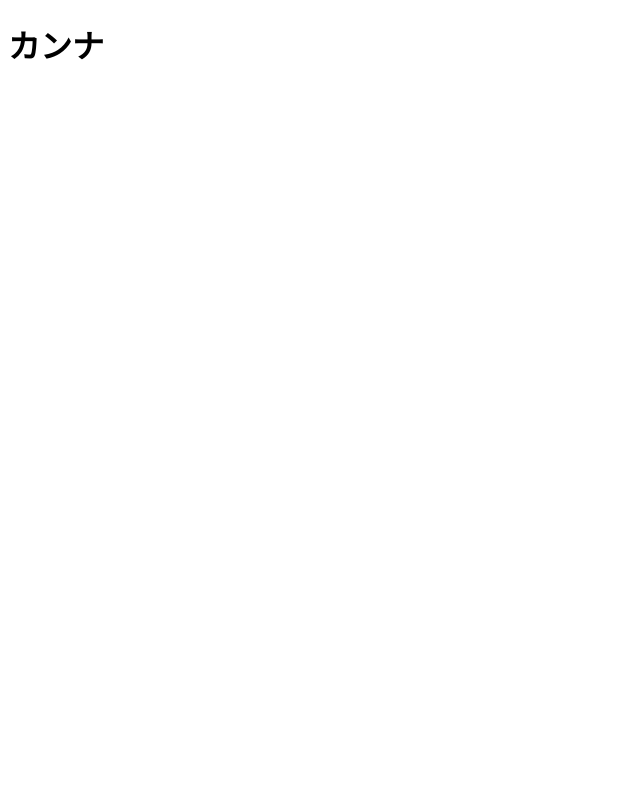
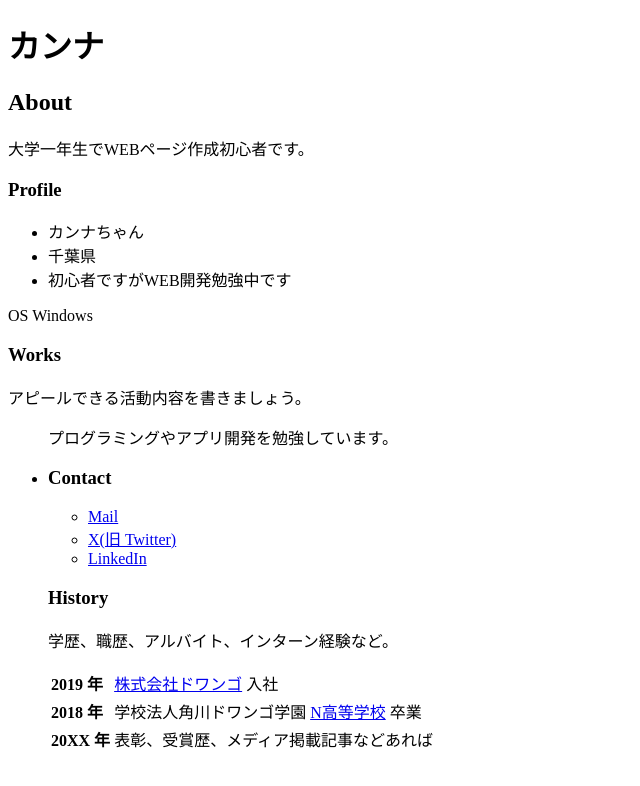
Before and after one commit to 261zs01402-jpg/261zs01402-jpg.github.io-, a plain HTML site: page index.html in a window 1280 px wide. Shown: the whole page, without its empty margins (0-640 px from the left). Drawn offline with Linux system fonts and the light colour scheme.

Commit message:
情報を追加

```diff
--- a/index.html
+++ b/index.html
@@ -7,5 +7,50 @@
   </head>
   <body>
     <h1>カンナ</h1>
+
+    <h2>About</h2>
+    <p>
+      大学一年生でWEBページ作成初心者です。<br>
+    </p>
+
+    <h3>Profile</h3>
+    <ul>
+      <li>カンナちゃん</li>
+      <li>千葉県</li>
+      <li>初心者ですがWEB開発勉強中です</li>
+    </ul>
+        <th>OS</th>
+        <td>Windows</td>
+      </tr>
+    </table>
+
+    <h3>Works</h3>
+    <p>アピールできる活動内容を書きましょう。</p>
+    <ul>プログラミングやアプリ開発を勉強しています。
+      <li>
+
+    <h3>Contact</h3>
+    <ul>
+      <li><a href="mailto:name@example.com">Mail</a></li>
+      <li><a href="https://twitter.com/hokorobumaeni">X(旧 Twitter)</a></li>
+      <li><a href="https://www.linkedin.com/">LinkedIn</a></li>
+    </ul>
+
+    <h3>History</h3>
+    <p>学歴、職歴、アルバイト、インターン経験など。</p>
+    <table>
+      <tr>
+        <th>2019 年</th>
+        <td><a href="https://dwango.co.jp/">株式会社ドワンゴ</a> 入社</td>
+      </tr>
+      <tr>
+        <th>2018 年</th>
+        <td>学校法人角川ドワンゴ学園 <a href="https://nnn.ed.jp/">N高等学校</a> 卒業</td>
+      </tr>
+      <tr>
+        <th>20XX 年</th>
+        <td>表彰、受賞歴、メディア掲載記事などあれば</td>
+      </tr>
+    </table>
   </body>
 </html>
```
